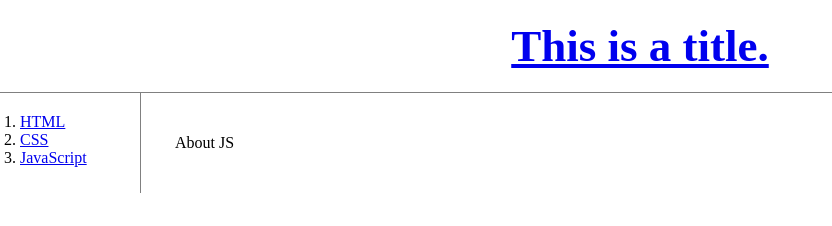
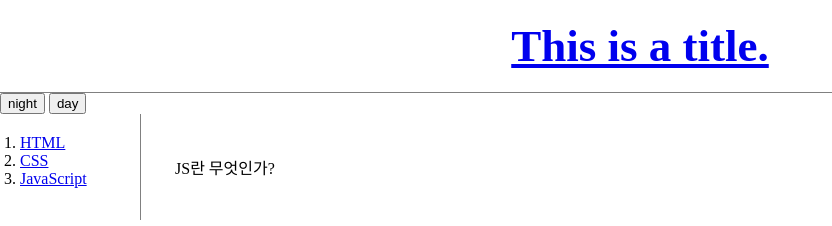
Before and after one commit to Dev-RyanK/digital, a plain HTML site: page 생활코딩 실습/3.html in a window 1280 px wide. Shown: the whole page, without its empty margins (0-832 px from the left). Drawn offline with Linux system fonts and the light colour scheme.

Commit message:
낮/밤 바꾸는 간단한 js 추가
- js는 사용자와 상호작용하는 언어다
- HTML은 웹 브라우저 화면에 한 번 출력되면 자기 자신을 바꿀 수 없다. 하지만 js를 이용해 버튼을 누르면 js 코트에 따라 style 속성을 추가할 수 있으며, 이를 통해 디자인을 바꿀 수 있다.

```diff
--- a/생활코딩 실습/3.html
+++ b/생활코딩 실습/3.html
@@ -7,6 +7,14 @@
   </head>
   <body>
     <h1><a href="index.html" target="_blank">This is a title.</a></h1>
+    <input type="button" value="night" onclick="
+    document.querySelector('body').style.backgroundColor='black';
+    document.querySelector('body').style.color='white';
+    ">
+    <input type="button" value="day" onclick="
+    document.querySelector('body').style.backgroundColor='white';
+    document.querySelector('body').style.color='black';
+    ">
     <div id="grid">
       <ol>
         <li><a href="1.html">HTML</a></li>
@@ -14,7 +22,7 @@
         <li><a href="3.html">JavaScript</a></li>
       </ol>
         <div id="article">
-        <p>About JS</p>
+        <p>JS란 무엇인가?</p>
       </div>
     </div>
   </body>
```
